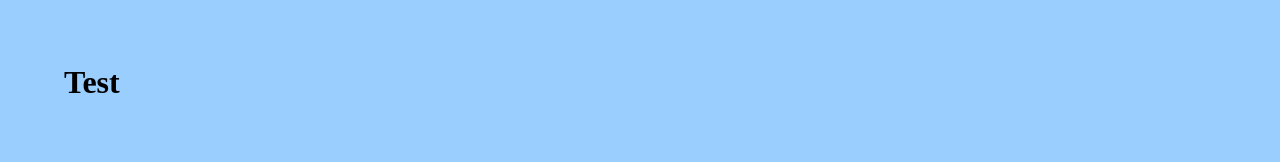
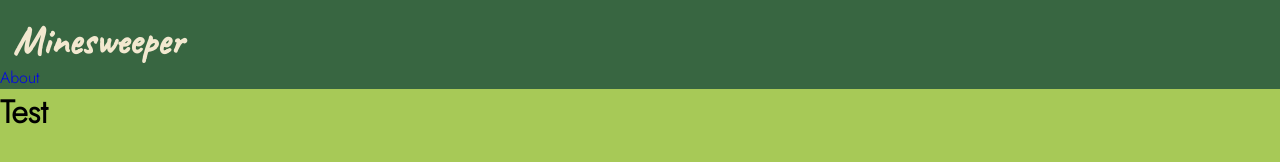
Before and after one commit to MrStark7797/MineSweeper, a plain HTML site: page Website/webhtml.html in a window 1280 px wide. Drawn offline with Linux system fonts and the light colour scheme.

Commit message:
with nav Problem using about

```diff
--- a/Website/style.css
+++ b/Website/style.css
@@ -1,19 +1,71 @@
 
 *{
     /* The CSS box-sizing property allows us to include the padding and border in an element's total width and height.*/
-    box-sizing: border-box;
+    padding: 0;
+    margin: 0;
+    font-family: 'jost';
+    text-decoration: none;
 }
 body{
-    background-color:  #99ceff;
-    margin: 5%;
+    /*Setting of the background colour as well as the margin and font colour*/
+    background-color:  #A7C957;
+    margin: 0;
     color: black;
 }
-.topnav{
-    height: 5%;
+/*banner*/
+.banner{
     width: 100%;
-
-    background-color: navy;
-    position: sticky;
-
+    height: 5vh;
+    background-color: #386641;
+    display: table;
+}
+.banner h1{
+    width: 10%;
+    position: relative;
+    text-align: left;
+    padding-left: 1%;
+    display: table-cell;
+    color: #F2E8CF;
+    font-size: 250%;
+    font-family: 'caveat', cursive;
+    cursor: pointer;
+}
+.navbar{
+    width: 85%;
+    margin: auto;
+    padding: 1vh 0;
+    display: flex;
+    align-items: center;
+    justify-content: space-between;
 
 }
+.navbar a{
+    text-decoration: none;
+}
+.navbar ul li{
+    list-style: none;
+    display: inline-block;
+    margin: 0 10px;
+    position: relative;
+}
+.navbar ul li a{
+    text-decoration: none;
+    color: #F2E8CF;
+    font-size: 120%;
+}
+.navbar ul li a:hover{
+    color: #BC4749;
+}
+.navbar ul li::after{
+    content: '';
+    height: 1px;
+    width: 0;
+    background: #F2E8CF;
+    position: absolute;
+    left: 0;
+    bottom: 0;
+    transition: 0.5s;
+}
+.navbar ul li:hover::after{
+    width: 100%;
+}
--- a/Website/webhtml.html
+++ b/Website/webhtml.html
@@ -12,9 +12,20 @@
 <meta name="veiewport" content="width=device-width, inital-scale=1">
 
 <link rel="stylesheet" href="style.css"/>
+<link href="https://fonts.googleapis.com/css2?family=Caveat&family=IBM+Plex+Mono&family=Jost:wght@300&display=swap" rel="stylesheet">
+
 </head>
 
 <body>
+    <div class="banner">
+        <div class="navbar"></div>
+            <a href="webhtml.html"><h1>Minesweeper</h1></a>
+
+            <ul>
+                <li><a href="#">About</a></li>
+            </ul>
+        </div>
+    </div>
 <h1>Test</h1>
 </body>
 
```
